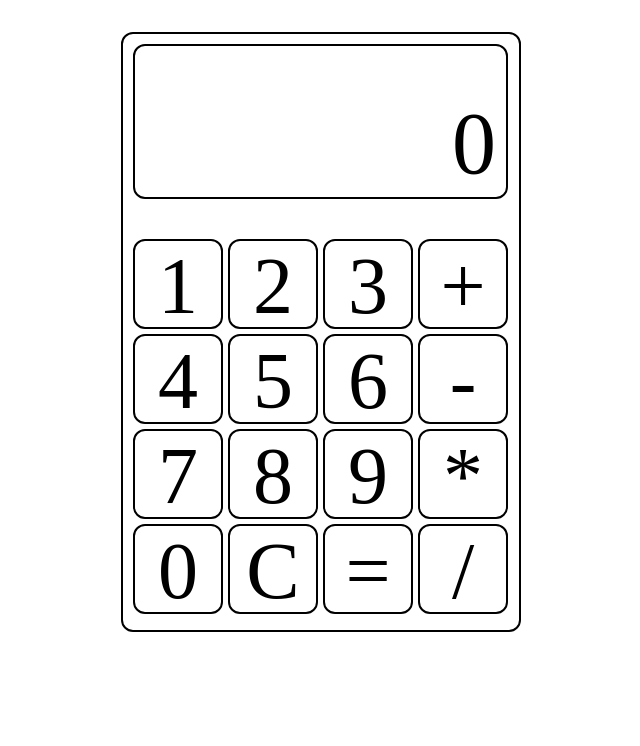
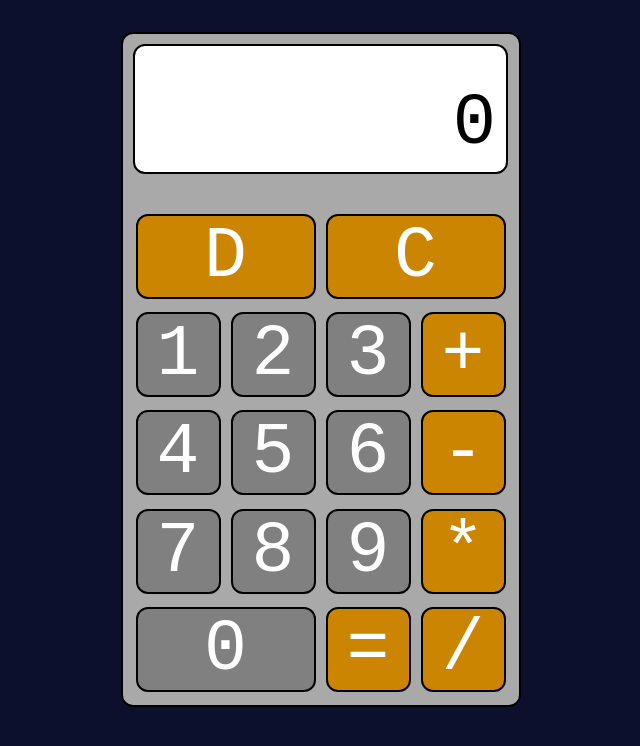
Before and after one commit to smmmfrd/calculator, a plain HTML site: page index.html in a window 1280 px wide. Shown: the whole page, without its empty margins (319-959 px from the left). Drawn offline with Linux system fonts and the light colour scheme.

Commit message:
Update CSS and Add Delete Button

```diff
--- a/index.html
+++ b/index.html
@@ -16,55 +16,60 @@
                 <div id="current-input">0</div>
             </div>
             <div id="input-holder">
-                <div id="input-button" onclick="InputPressed('1')">
+
+                <div class="input-button big-button operand-button" onclick="InputPressed('D')">
+                    D
+                </div>
+                <div class="input-button big-button operand-button" onclick="InputPressed('C')">
+                    C
+                </div>
+
+                <div class="input-button" onclick="InputPressed('1')">
                     1
                 </div>
-                <div id="input-button" onclick="InputPressed('2')">
+                <div class="input-button" onclick="InputPressed('2')">
                     2
                 </div>
-                <div id="input-button" onclick="InputPressed('3')">
+                <div class="input-button" onclick="InputPressed('3')">
                     3
                 </div>
-                <div id="input-button" onclick="InputPressed('+')">
+                <div class="input-button operand-button" onclick="InputPressed('+')">
                     +
                 </div>
 
-                <div id="input-button" onclick="InputPressed('4')">
+                <div class="input-button" onclick="InputPressed('4')">
                     4
                 </div>
-                <div id="input-button" onclick="InputPressed('5')">
+                <div class="input-button" onclick="InputPressed('5')">
                     5
                 </div>
-                <div id="input-button" onclick="InputPressed('6')">
+                <div class="input-button" onclick="InputPressed('6')">
                     6
                 </div>
-                <div id="input-button" onclick="InputPressed('-')">
+                <div class="input-button operand-button" onclick="InputPressed('-')">
                     -
                 </div>
 
-                <div id="input-button" onclick="InputPressed('7')">
+                <div class="input-button" onclick="InputPressed('7')">
                     7
                 </div>
-                <div id="input-button" onclick="InputPressed('8')">
+                <div class="input-button" onclick="InputPressed('8')">
                     8
                 </div>
-                <div id="input-button" onclick="InputPressed('9')">
+                <div class="input-button" onclick="InputPressed('9')">
                     9
                 </div>
-                <div id="input-button" onclick="InputPressed('*')">
+                <div class="input-button operand-button" onclick="InputPressed('*')">
                     *
                 </div>
 
-                <div id="input-button" onclick="InputPressed('0')">
+                <div class="input-button big-button" onclick="InputPressed('0')">
                     0
                 </div>
-                <div id="input-button" onclick="InputPressed('C')">
-                    C
-                </div>
-                <div id="input-button" onclick="InputPressed('=')">
+                <div class="input-button operand-button" onclick="InputPressed('=')">
                     =
                 </div>
-                <div id="input-button" onclick="InputPressed('/')">
+                <div class="input-button operand-button" onclick="InputPressed('/')">
                     /
                 </div>
             </div>
@@ -136,7 +141,7 @@
                     InputPressed('/');
                     break;
                 default:
-                    alert('This is setup to only take numpad inputs.');
+                    console.log('This is setup to only take numpad inputs.');
                     break;
             }
         });
--- a/style.css
+++ b/style.css
@@ -1,3 +1,22 @@
+:root{
+    --background: rgb(12, 16, 44);
+    --calc-body: darkgrey;
+
+    --number-button: grey;
+    --number-button-text: white;
+
+    --operand-button: #cc8500;
+    --operand-button-text: white;
+
+    --display-background: white;
+    --display-text: black;
+    font-family: monospace;
+}
+
+body{
+    background-color: var(--background);
+}
+
 #calc-holder{
     display: flex;
     margin-top: 32px;
@@ -5,10 +24,11 @@
 }
 
 #calculator{
+    background-color: var(--calc-body);
     flex: 0 0 auto;
     box-sizing: border-box;
     width: 400px;
-    height: 600px;
+    height: 675px;
     border: 2px solid black;
     border-radius: 12px;
 
@@ -21,9 +41,11 @@
 
 /* DISPLAY */
 #display{
+    background-color: var(--display-background);
+    color: var(--display-text);
     box-sizing: border-box;
     width: 375px;
-    height: 155px;
+    height: 130px;
     border: 2px solid black;
     border-radius: 12px;
 
@@ -34,34 +56,46 @@
 }
 
 #input-history{
-    font-size: 32px;
+    font-size: 24px;
     user-select: none;
 }
 
 #current-input{
-    font-size: 88px;
+    font-size: 72px;
 }
 
 /* INPUTS */
 #input-holder{
     user-select: none;
+    flex-grow: 4;
     margin-top: 30px;
-    width: 100%;
-    height: 100%;
+    width: 375px;
 
     display: flex;
-    align-content: flex-start;
+    justify-content: center;
+    align-items: flex-start;
     flex-wrap: wrap;
-    gap: 5px;
+    gap: 10px;
 }
 
-#input-button{
+.input-button{
+    background-color: var(--number-button);
+    color: var(--number-button-text);
     box-sizing: border-box;
-    width: 90px;
-    height: 90px;
+    width: 85px;
+    height: 85px;
     border: 2px solid black;
     border-radius: 12px;
 
     text-align: center;
-    font-size: 80px;
+    font-size: 5.5rem;
 }
+
+.operand-button{
+    background-color: var(--operand-button);
+    color: var(--operand-button-text);
+}
+
+.big-button{
+    width: 180px;
+}
```
